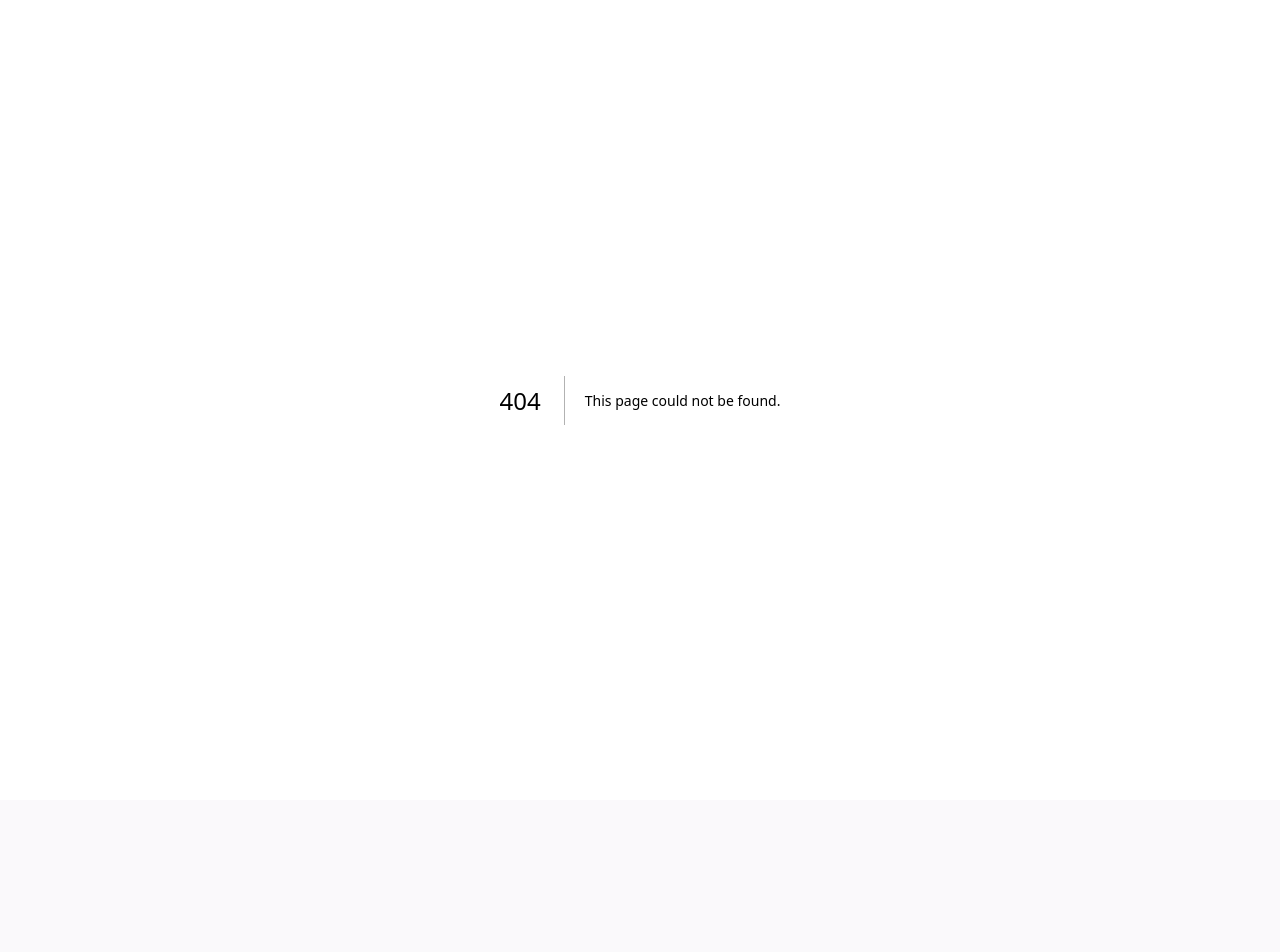
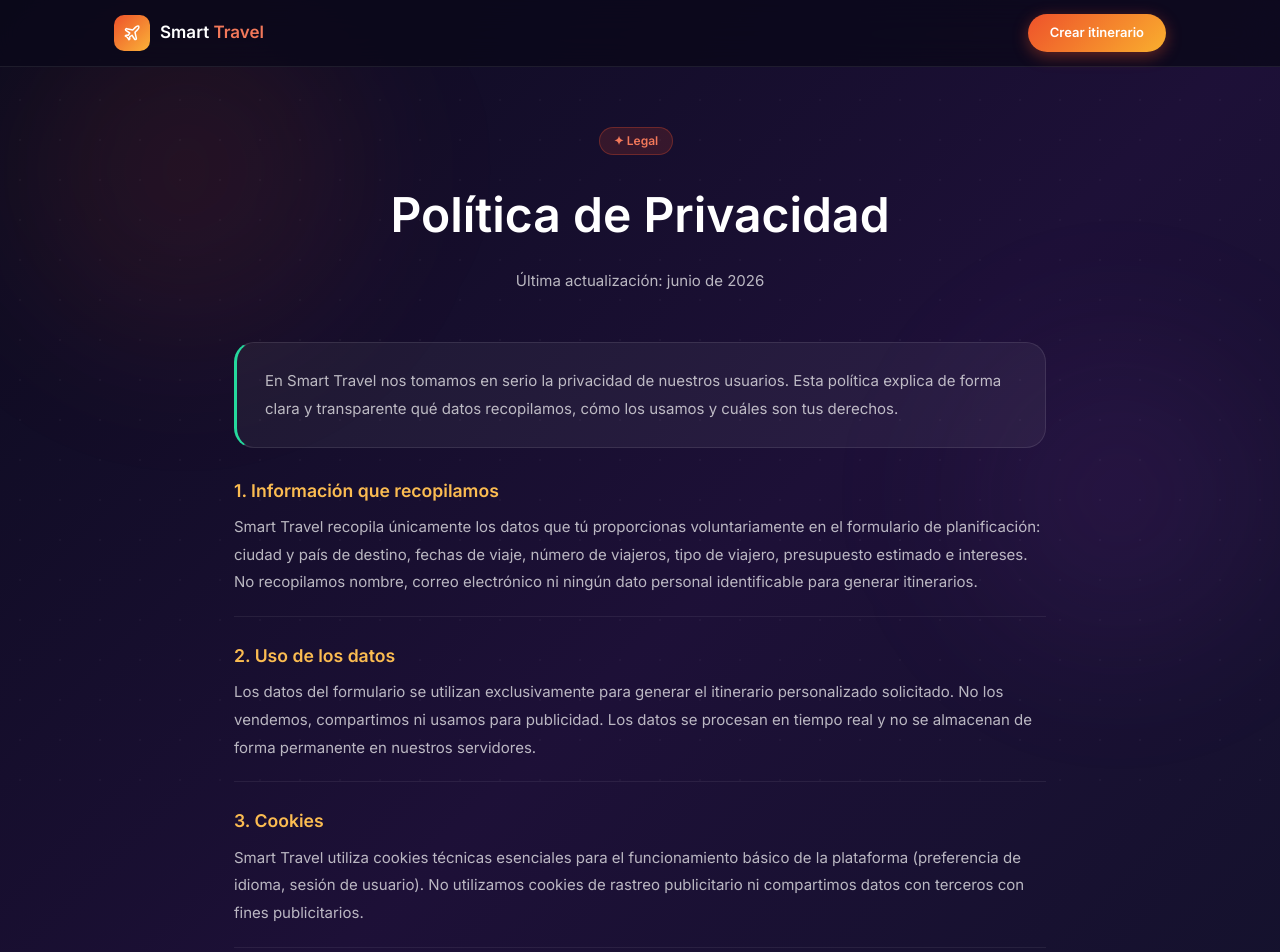
Before and after one commit to eduardodaza/paginaweblovable, a Next.js app in the folder cuenta-test-viajes-main/viajes-main/: page /privacidad in a window 1280 px wide. Before the commit this address had no page. Shown: the top 952 px of the page. Before the commit the page ends 800 px from the top, so only its background shows below. Built offline with nearby package versions, Linux system fonts and the light colour scheme.

Commit message:
Create privacidad.tsx

```diff
--- /dev/null
+++ b/cuenta-test-viajes-main/viajes-main/src/pages/privacidad.tsx
@@ -0,0 +1,35 @@
+import { PageLayout } from "@/components/PageLayout";
+
+const SECTIONS = [
+  { t: "1. Información que recopilamos", c: "Smart Travel recopila únicamente los datos que tú proporcionas voluntariamente en el formulario de planificación: ciudad y país de destino, fechas de viaje, número de viajeros, tipo de viajero, presupuesto estimado e intereses. No recopilamos nombre, correo electrónico ni ningún dato personal identificable para generar itinerarios." },
+  { t: "2. Uso de los datos", c: "Los datos del formulario se utilizan exclusivamente para generar el itinerario personalizado solicitado. No los vendemos, compartimos ni usamos para publicidad. Los datos se procesan en tiempo real y no se almacenan de forma permanente en nuestros servidores." },
+  { t: "3. Cookies", c: "Smart Travel utiliza cookies técnicas esenciales para el funcionamiento básico de la plataforma (preferencia de idioma, sesión de usuario). No utilizamos cookies de rastreo publicitario ni compartimos datos con terceros con fines publicitarios." },
+  { t: "4. Seguridad", c: "Todas las comunicaciones entre tu navegador y nuestros servidores se realizan mediante cifrado TLS/HTTPS. Aplicamos medidas de seguridad estándar de la industria para proteger la información durante su procesamiento." },
+  { t: "5. Conservación de datos", c: "Los datos del formulario se utilizan en tiempo real para generar el itinerario y no se conservan en bases de datos tras la sesión. Los datos de contacto enviados por formulario se conservan únicamente el tiempo necesario para responder tu consulta (máximo 90 días)." },
+  { t: "6. Derechos del usuario", c: "Tienes derecho a: acceder a los datos que nos hayas proporcionado, solicitar su corrección o eliminación, oponerte a su tratamiento y presentar una reclamación ante la autoridad de protección de datos de tu país. Para ejercer estos derechos, escríbenos a privacidad@smarttravel.app." },
+  { t: "7. Solicitud de eliminación de información", c: "Si en algún momento deseas que eliminemos cualquier dato asociado a ti, envía un correo a privacidad@smarttravel.app indicando tu solicitud. Procesaremos la eliminación en un máximo de 72 horas hábiles." },
+  { t: "8. Cambios a esta política", c: "Podemos actualizar esta política de privacidad ocasionalmente. Te notificaremos de cambios significativos mediante un aviso visible en la plataforma. La fecha de última actualización aparece al pie de esta página." },
+];
+
+export default function PrivacidadPage() {
+  return (
+    <PageLayout title="Política de Privacidad" description="Cómo Smart Travel recopila, usa y protege tu información personal.">
+      <div style={{ textAlign: "center", marginBottom: 48 }}>
+        <span className="page-badge">✦ Legal</span>
+        <h1 style={{ fontSize: "clamp(2rem,5vw,3rem)", fontWeight: 800, color: "#fff", marginTop: 16, marginBottom: 16 }}>Política de Privacidad</h1>
+        <p className="page-p" style={{ maxWidth: 500, margin: "0 auto" }}>Última actualización: junio de 2026</p>
+      </div>
+      <div className="page-card" style={{ marginBottom: 32, borderLeft: "3px solid hsl(160 70% 50%)" }}>
+        <p className="page-p" style={{ margin: 0 }}>En Smart Travel nos tomamos en serio la privacidad de nuestros usuarios. Esta política explica de forma clara y transparente qué datos recopilamos, cómo los usamos y cuáles son tus derechos.</p>
+      </div>
+      {SECTIONS.map(s => (
+        <div key={s.t} style={{ marginBottom: 28 }}>
+          <h2 className="page-h2" style={{ fontSize: "1.1rem", marginTop: 0, color: "hsl(38 95% 65%)" }}>{s.t}</h2>
+          <p className="page-p">{s.c}</p>
+          <div className="page-divider" style={{ margin: "20px 0 0" }} />
+        </div>
+      ))}
+      <p className="page-p" style={{ textAlign: "center", marginTop: 32 }}>¿Preguntas sobre privacidad? Escríbenos a <a href="mailto:privacidad@smarttravel.app" style={{ color: "hsl(12 85% 65%)" }}>privacidad@smarttravel.app</a></p>
+    </PageLayout>
+  );
+}
```
